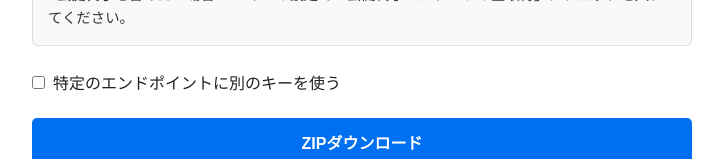
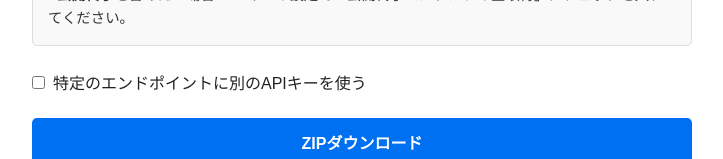
Before and after one commit to shimotsu4431/microCSV, a Next.js app: page / in a window 1280 px wide. Shown: the part 638-797 px from the top of the page, without its empty margins (278-1001 px from the left). Built offline with nearby package versions, Linux system fonts and the light colour scheme.

Commit message:
特定のエンドポイントに別のAPIキーを使うというラベルの文言を修正

```diff
--- a/app/page.tsx
+++ b/app/page.tsx
@@ -181,7 +181,7 @@ export default function Home() {
               checked={showKeyOverrides}
               onChange={(e) => setShowKeyOverrides(e.target.checked)}
             />
-            特定のエンドポイントに別のキーを使う
+            特定のエンドポイントに別のAPIキーを使う
           </label>
 
           {showKeyOverrides && (
```
